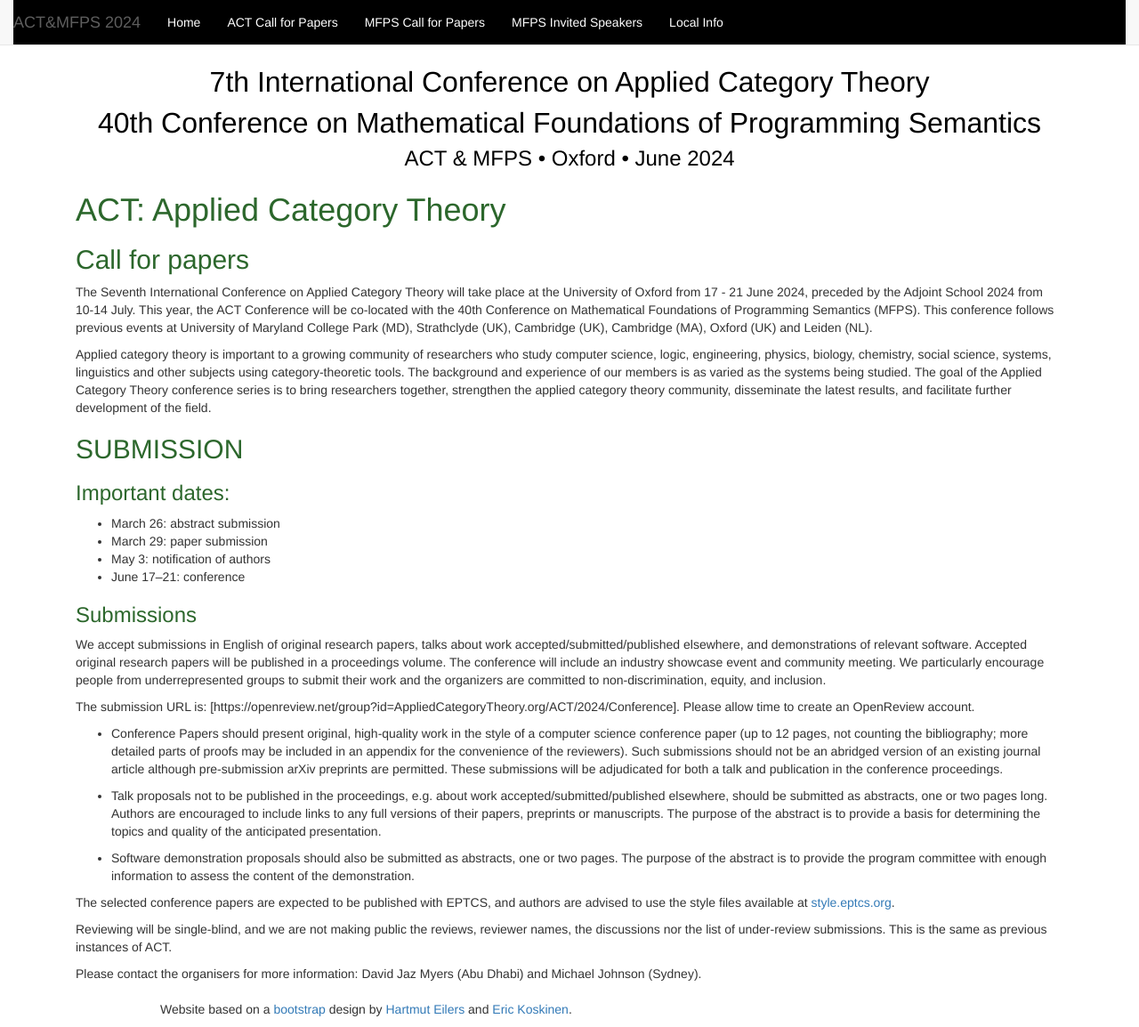
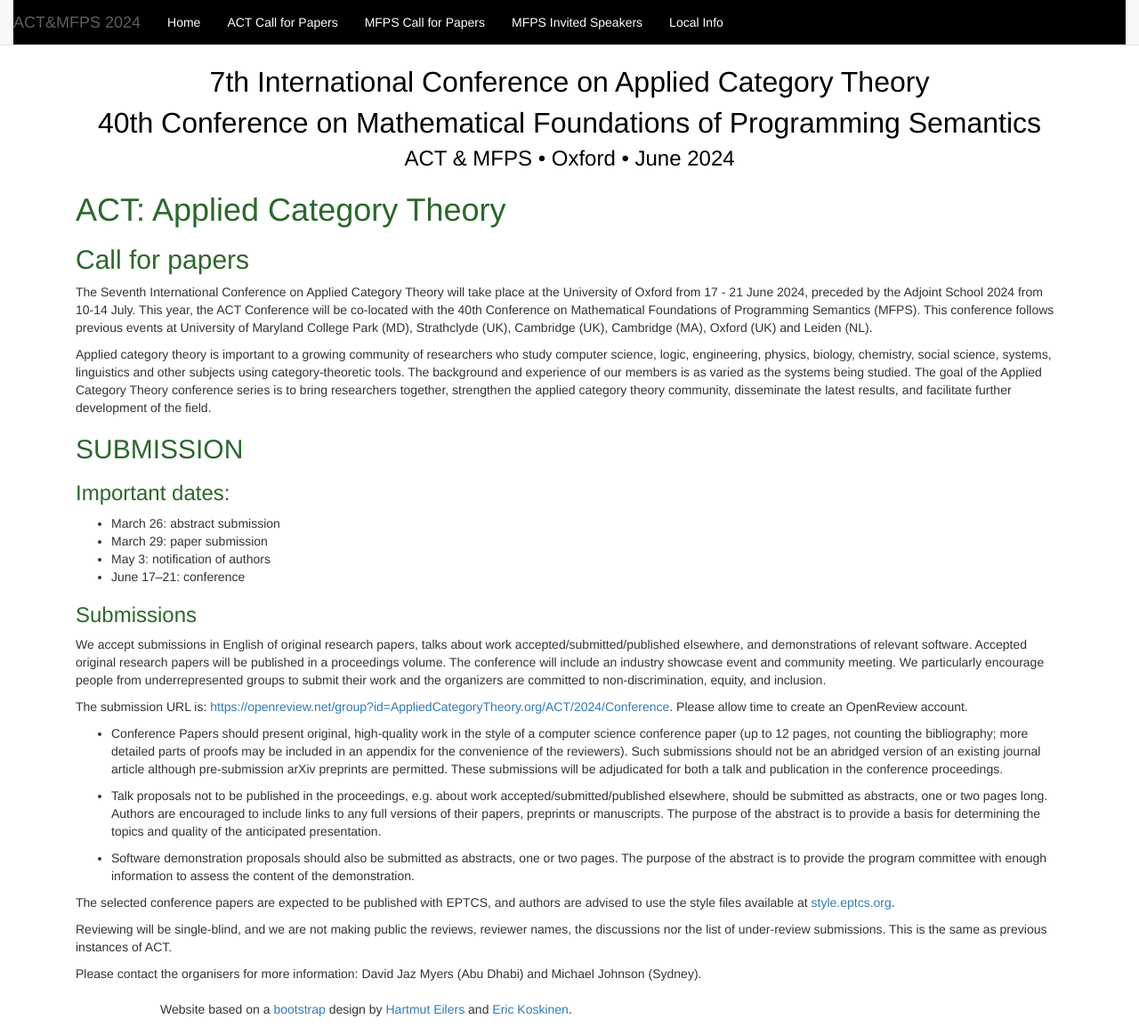
Before and after one commit to oxford24/oxford24.github.io, a Jekyll site: the page built from act_cfp.md, in a window 1280 px wide and 1154 px high. Shown: the whole window at 89% size. Built offline with Jekyll 4.4.1, drawn with Linux system fonts in a browser that asks for light colours; part of the change alters nothing that is shown.

Commit message:
Update act_cfp.md

```diff
--- a/act_cfp.md
+++ b/act_cfp.md
@@ -27,7 +27,7 @@ Applied category theory is important to a growing community of researchers who s
 We accept submissions in English of original research papers, talks about work accepted/submitted/published elsewhere, and demonstrations of relevant software. Accepted original research papers will be published in a proceedings volume. The conference will include an industry showcase event and community meeting. We particularly encourage people from underrepresented groups to submit their work and the organizers are committed to non-discrimination, equity, and inclusion.
 
 The submission URL is:
-[https://openreview.net/group?id=AppliedCategoryTheory.org/ACT/2024/Conference].
+[https://openreview.net/group?id=AppliedCategoryTheory.org/ACT/2024/Conference](https://openreview.net/group?id=AppliedCategoryTheory.org/ACT/2024/Conference).
 Please allow time to create an OpenReview account.
 
 * Conference Papers should present original, high-quality work in the style of a computer science conference paper (up to 12 pages, not counting the bibliography; more detailed parts of proofs may be included in an appendix for the convenience of the reviewers). Such submissions should not be an abridged version of an existing journal article although pre-submission arXiv preprints are permitted. These submissions will be adjudicated for both a talk and publication in the conference proceedings.
```
